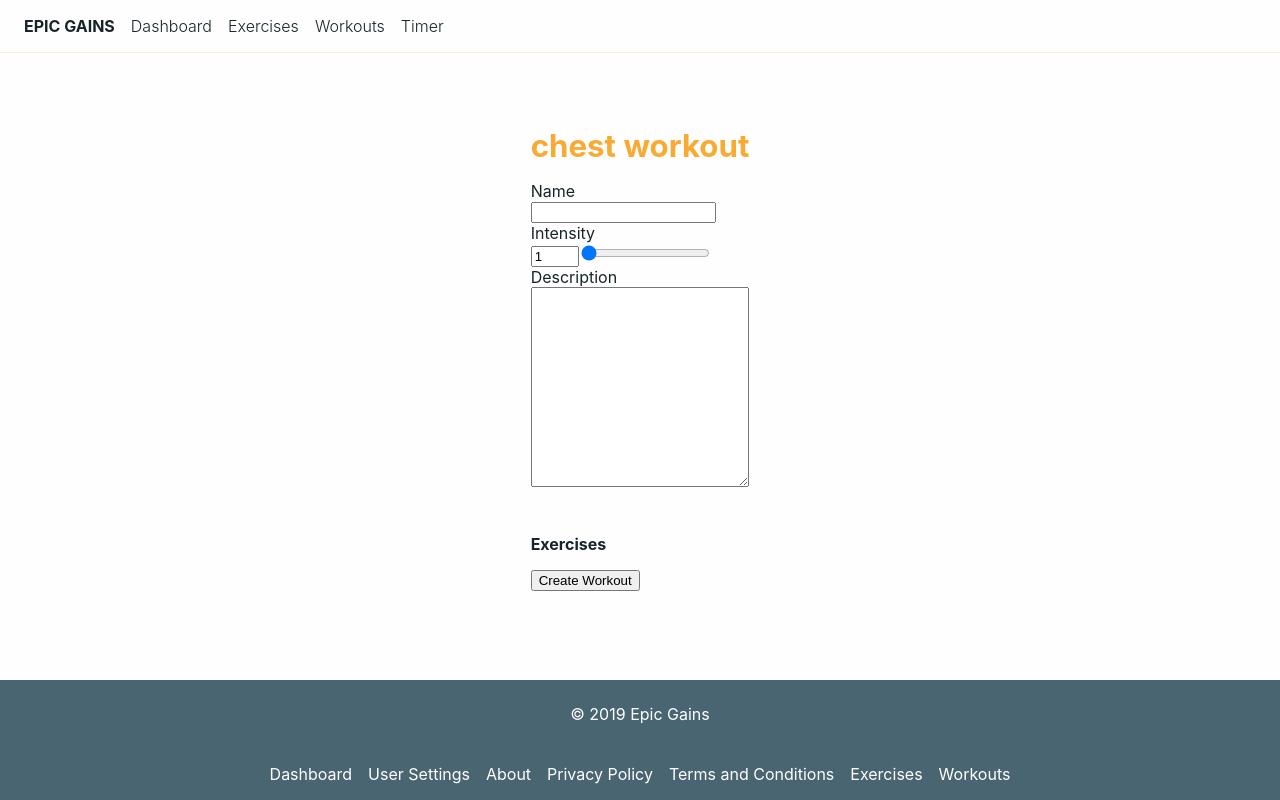
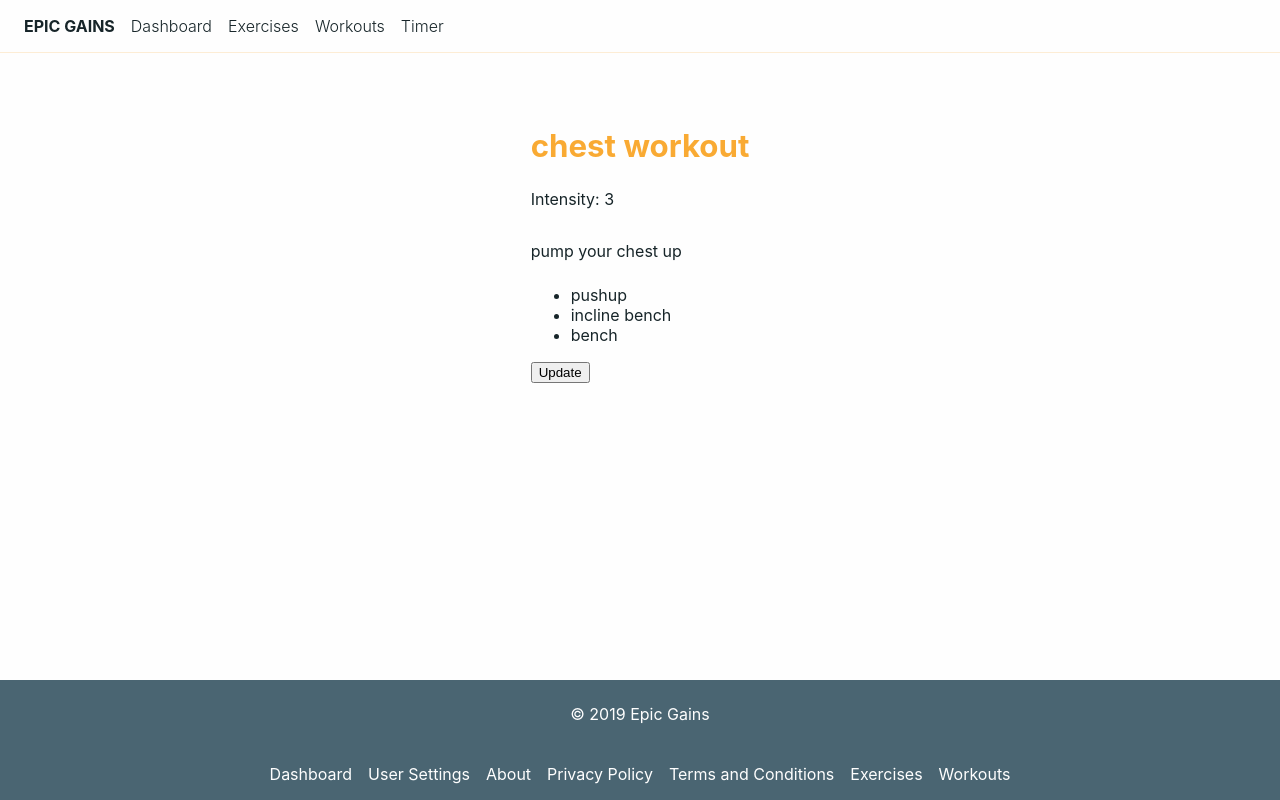
Before and after one commit to 2S-Bros/next-gains, a Next.js app: page /workouts/1 in a window 1280 px wide. Built offline with nearby package versions, Linux system fonts and the light colour scheme.

Commit message:
Update forms for workouts and exercises

```diff
--- a/components/WorkoutForm.js
+++ b/components/WorkoutForm.js
@@ -1,7 +1,6 @@
 import { useState } from "react"
 
-const WorkoutForm = () => {
-  const workout = []
+const WorkoutForm = (workout, onSubmit, cancelAction) => {
   const [name, setName] = useState((workout && workout.name) || "")
   const [intensity, setIntensity] = useState(
     (workout && workout.intensity) || 1
@@ -13,13 +12,9 @@ const WorkoutForm = () => {
     (workout && workout.exercises) || []
   )
 
-  const submit = () => {
-    console.log("submitted")
-  }
-
   return (
-    <form action={submit}>
-      <label for="workout-name">
+    <form action={onSubmit}>
+      <label htmlFor="workout-name">
         <span>Name</span>
         <input
           id="workout-name"
@@ -48,7 +43,7 @@ const WorkoutForm = () => {
         />
       </label>
 
-      <label for="workout-description">
+      <label htmlFor="workout-description">
         <span>Description</span>
         <textarea
           id="workout-description"
@@ -75,7 +70,10 @@ const WorkoutForm = () => {
         </>
       )}
 
-      <button class="submit">Create Workout</button>
+      <button type="submit">Create Workout</button>
+      <button type="button" onClick={cancelAction}>
+        Cancel
+      </button>
     </form>
   )
 }
--- a/pages/workouts/[id].js
+++ b/pages/workouts/[id].js
@@ -1,12 +1,48 @@
+import { useState } from "react"
 import Layout from "../../components/Layout"
 import WorkoutForm from "../../components/WorkoutForm"
 
 const WorkoutPage = () => {
-  const workout = { name: "chest workout" }
+  const [isUpdating, setIsUpdating] = useState(false)
+
+  const workout = {
+    name: "chest workout",
+    intensity: 3,
+    description: "pump your chest up",
+    exercises: ["pushup", "incline bench", "bench"]
+  }
+
+  const onSubmit = e => {
+    e.preventDefault()
+    console.log("submitted")
+    setIsUpdating(false)
+  }
+
+  const cancelAction = () => {
+    console.log("cancelled")
+    setIsUpdating(false)
+  }
   return (
     <Layout>
-      <h1>{workout.name}</h1>
-      <WorkoutForm workout={workout} />
+      {isUpdating ? (
+        <WorkoutForm
+          workout={workout}
+          cancelAction={cancelAction}
+          onSubmit={onSubmit}
+        />
+      ) : (
+        <>
+          <h1>{workout.name}</h1>
+          <p>Intensity: {workout.intensity}</p>
+          <p>{workout.description}</p>
+          <ul>
+            {workout.exercises.map(exercise => (
+              <li>{exercise}</li>
+            ))}
+          </ul>
+          <button onClick={() => setIsUpdating(true)}>Update</button>
+        </>
+      )}
     </Layout>
   )
 }
```
Also changed, not shown: components/ExerciseForm.js (+8 -10 lines), pages/exercises/[id].js (+33 -4 lines).
